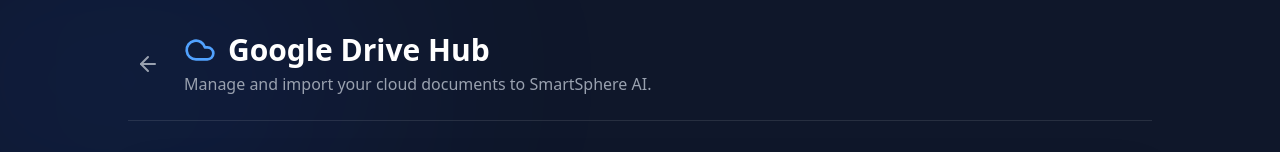
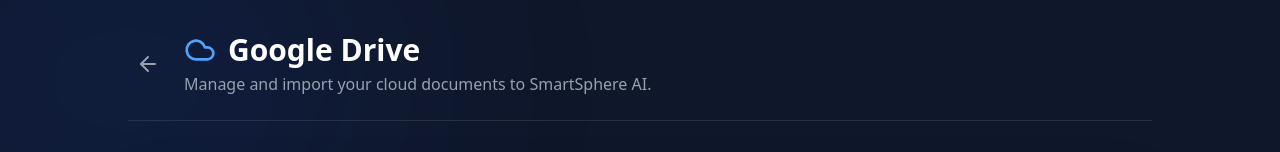
Before and after one commit to ialksng/smartSphere, a React (Vite) app in the folder client/: page /projects/smartsphere/cloudhub/google in a window 1280 px wide. Shown: the top 152 px of the page. Built offline with nearby package versions, Linux system fonts and the light colour scheme; no server answers; sample sign-in values are in the browser's storage; the HTML template or start-up script is replaced by a standard one.

Commit message:
Update GoogleDriveHub.jsx

```diff
--- a/client/src/pages/GoogleDriveHub.jsx
+++ b/client/src/pages/GoogleDriveHub.jsx
@@ -114,7 +114,7 @@
                         <div>
                             <h1 className="text-3xl font-bold flex items-center gap-3">
                                 <Cloud className="text-blue-400" size={32} />
-                                Google Drive Hub
+                                Google Drive
                             </h1>
                             <p className="text-gray-400 mt-1">Manage and import your cloud documents to SmartSphere AI.</p>
                         </div>
```
